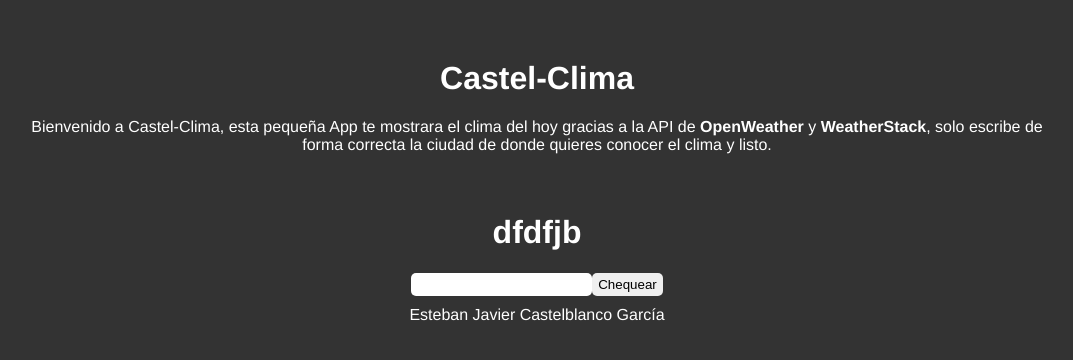
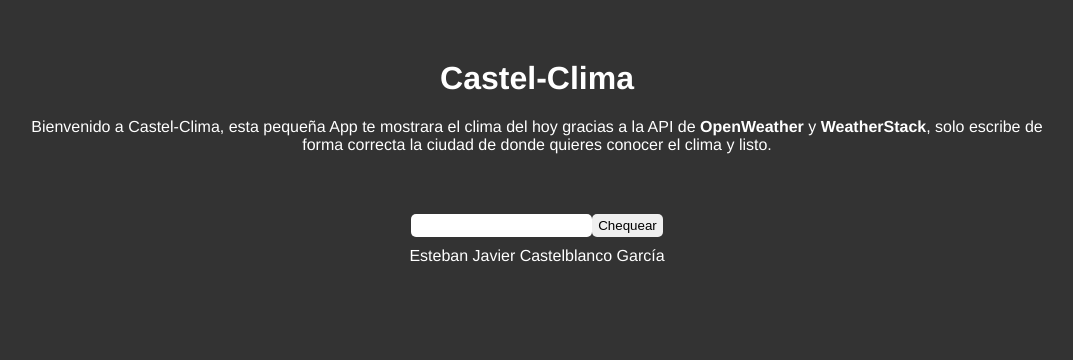
Before and after one commit to Castelblanco/Castel-Clima, a Vue app: page / in a window 1280 px wide. Shown: the top 360 px of the page, without its empty margins (111-1184 px from the left). Built offline with nearby package versions, Linux system fonts and the light colour scheme.

Commit message:
Update clima.vue

```diff
--- a/src/components/clima.vue
+++ b/src/components/clima.vue
@@ -2,7 +2,6 @@
   <div class="clima">
     <div class="dprtmnt">
         <div>
-            <h1>dfdfjb</h1>
             <input class="depart"  type="text" v-model="dprtmnt" v-on:keyup.enter="dprtmnt.length >2 ?pedirTiempo(dprtmnt) :error = 'La ciudad que buscas no esta registrada'">
             <button :class="[{'btn-ctv': dprtmnt.length > 2},'btn-nctv']"  v-on:click.enter="dprtmnt.length >2 ?pedirTiempo(dprtmnt) :error = 'La ciudad que buscas no esta registrada'">Chequear</button>
         </div>
```
